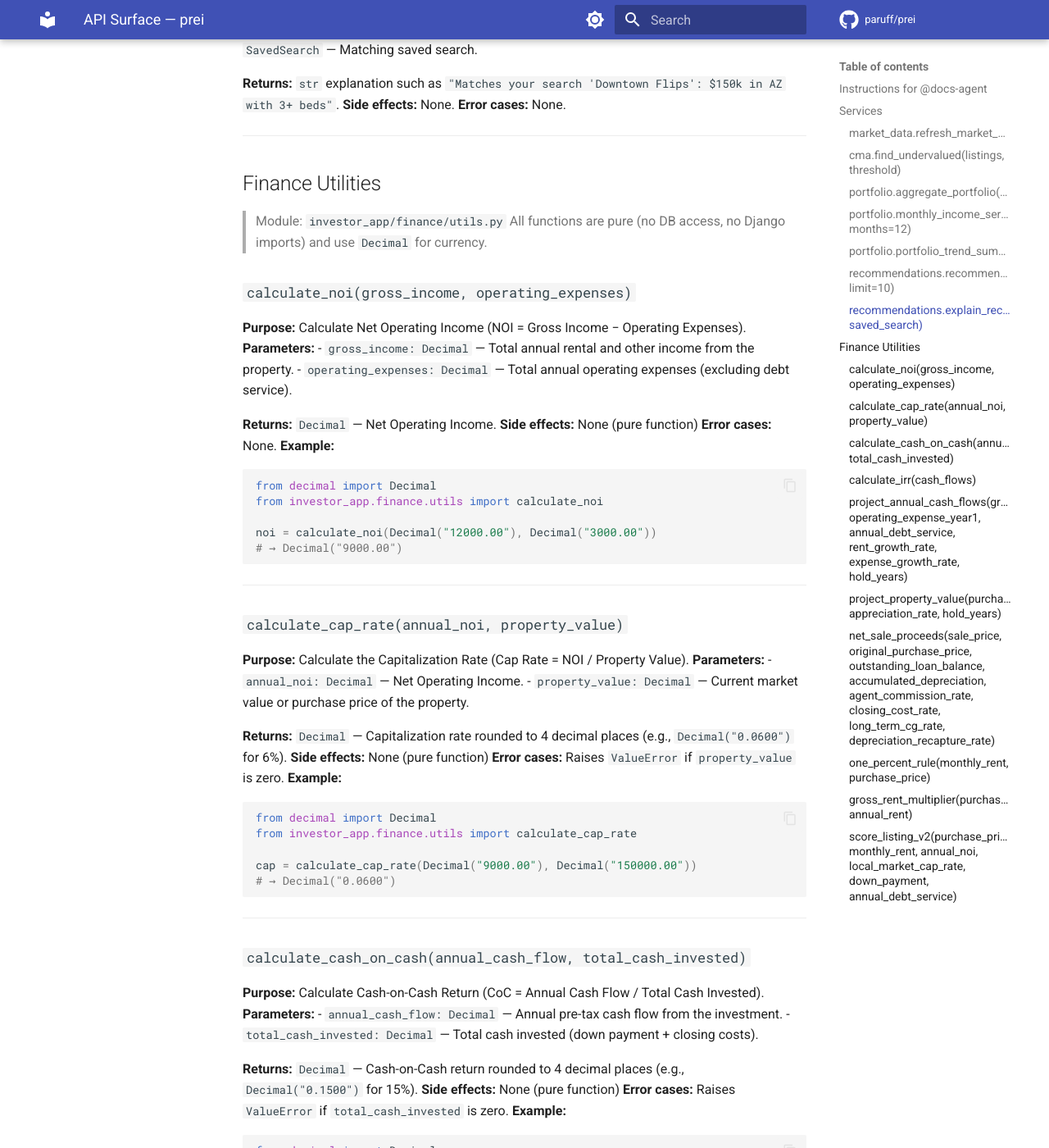
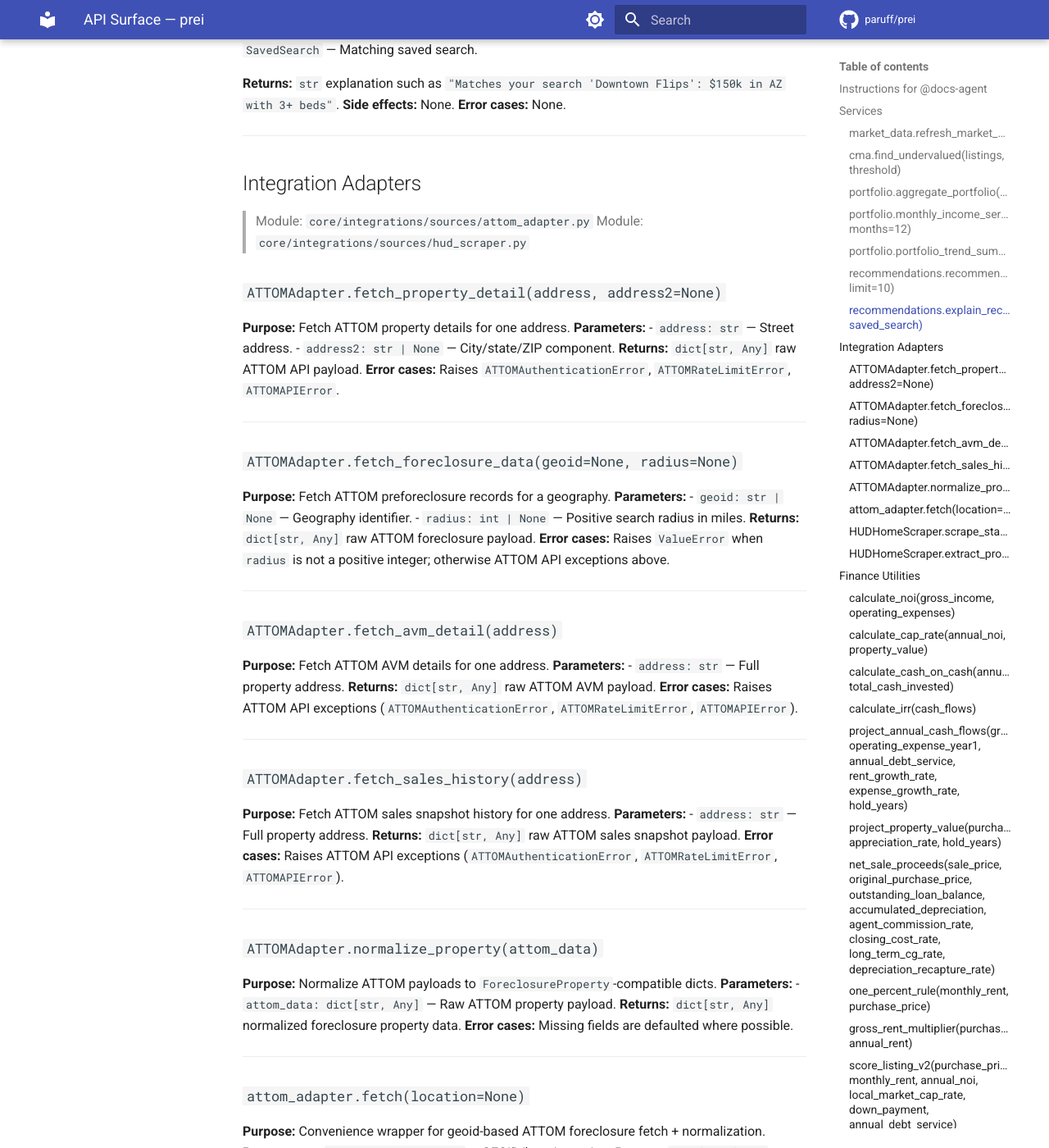
Before and after one commit to paruff/prei, an MkDocs documentation site: the page built from docs/API_SURFACE.md, in a window 1280 px wide and 1400 px high, scrolled down 3434 px. Shown: the whole window at 82% size. Built offline with MkDocs 1.6.1 and Material for MkDocs 9.7.7, drawn with Linux system fonts in a browser that asks for light colours; comment, search, counter and statistics services are not loaded; the version menu is left out; some of the changed text lies outside the part shown.

Commit message:
fix: resolve ci mypy failure and sync integration docs
Agent-Logs-Url: https://github.com/paruff/prei/sessions/a51ec157-6dc6-4c6f-9c6a-bd4fcadc8b29

Co-authored-by: deilert00 <139483703+deilert00@users.noreply.github.com>

```diff
--- a/docs/API_SURFACE.md
+++ b/docs/API_SURFACE.md
@@ -2,7 +2,7 @@
 
 > Auto-maintained by `@docs-agent`. Updated whenever `core/services/` or `investor_app/finance/utils.py` changes.
 > DORA AI Cap 3: This document is loaded as context before every code generation session.
-> Last updated: 2026-05-07 (added recommendations service APIs)
+> Last updated: 2026-05-07 (added foreclosure integration adapter APIs)
 
 -----
 
@@ -170,6 +170,93 @@ items = recommend_listings(request.user, limit=5)
 **Error cases:** None.
 
 -----
+
+## Integration Adapters
+
+> Module: `core/integrations/sources/attom_adapter.py`
+> Module: `core/integrations/sources/hud_scraper.py`
+
+### `ATTOMAdapter.fetch_property_detail(address, address2=None)`
+
+**Purpose:** Fetch ATTOM property details for one address.
+**Parameters:**
+- `address: str` — Street address.
+- `address2: str | None` — City/state/ZIP component.
+**Returns:** `dict[str, Any]` raw ATTOM API payload.
+**Error cases:** Raises `ATTOMAuthenticationError`, `ATTOMRateLimitError`, `ATTOMAPIError`.
+
+---
+
+### `ATTOMAdapter.fetch_foreclosure_data(geoid=None, radius=None)`
+
+**Purpose:** Fetch ATTOM preforeclosure records for a geography.
+**Parameters:**
+- `geoid: str | None` — Geography identifier.
+- `radius: int | None` — Positive search radius in miles.
+**Returns:** `dict[str, Any]` raw ATTOM foreclosure payload.
+**Error cases:** Raises `ValueError` when `radius` is not a positive integer; otherwise ATTOM API exceptions above.
+
+---
+
+### `ATTOMAdapter.fetch_avm_detail(address)`
+
+**Purpose:** Fetch ATTOM AVM details for one address.
+**Parameters:**
+- `address: str` — Full property address.
+**Returns:** `dict[str, Any]` raw ATTOM AVM payload.
+**Error cases:** Raises ATTOM API exceptions (`ATTOMAuthenticationError`, `ATTOMRateLimitError`, `ATTOMAPIError`).
+
+---
+
+### `ATTOMAdapter.fetch_sales_history(address)`
+
+**Purpose:** Fetch ATTOM sales snapshot history for one address.
+**Parameters:**
+- `address: str` — Full property address.
+**Returns:** `dict[str, Any]` raw ATTOM sales snapshot payload.
+**Error cases:** Raises ATTOM API exceptions (`ATTOMAuthenticationError`, `ATTOMRateLimitError`, `ATTOMAPIError`).
+
+---
+
+### `ATTOMAdapter.normalize_property(attom_data)`
+
+**Purpose:** Normalize ATTOM payloads to `ForeclosureProperty`-compatible dicts.
+**Parameters:**
+- `attom_data: dict[str, Any]` — Raw ATTOM property payload.
+**Returns:** `dict[str, Any]` normalized foreclosure property data.
+**Error cases:** Missing fields are defaulted where possible.
+
+---
+
+### `attom_adapter.fetch(location=None)`
+
+**Purpose:** Convenience wrapper for geoid-based ATTOM foreclosure fetch + normalization.
+**Parameters:**
+- `location: str | None` — GEOID/location string.
+**Returns:** `list[dict[str, Any]]` normalized properties; returns empty list and logs when location is missing/blank or ATTOM fetch fails.
+**Error cases:** Handles ATTOM exceptions internally, logs failures, and returns `[]`.
+
+---
+
+### `HUDHomeScraper.scrape_state(state_code)`
+
+**Purpose:** Scrape HUD Home Store listings for a state with pagination.
+**Parameters:**
+- `state_code: str` — Valid 2-letter US state code.
+**Returns:** `list[dict[str, Any]]` extracted/normalized HUD listings.
+**Error cases:** Raises `HUDScraperError` on invalid state code or fetch failures.
+
+---
+
+### `HUDHomeScraper.extract_properties_from_html(html)`
+
+**Purpose:** Parse HUD HTML into listing dictionaries.
+**Parameters:**
+- `html: str` — HUD page HTML.
+**Returns:** `list[dict[str, Any]]` parsed listing records.
+**Error cases:** Raises `HUDWebsiteChangeError` when listing containers cannot be found.
+
+---
 
 ## Finance Utilities
 
```
Also changed, not shown: docs/CHANGE_IMPACT_MAP.md (+2 -2 lines), 1 other file.
